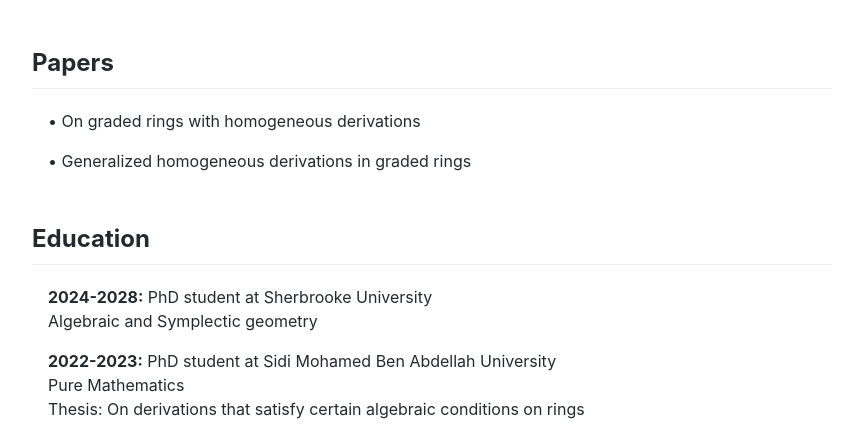
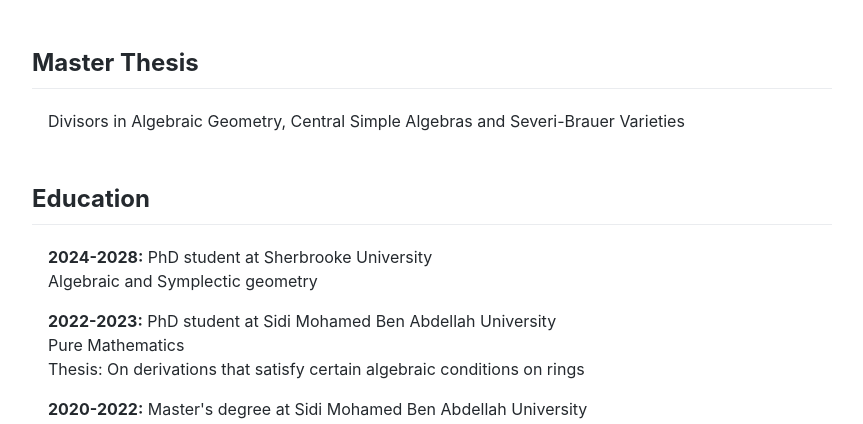
Before and after one commit to Yassine7589/yassineaitmohamed.github.io, a plain HTML site: page index.html in a window 1280 px wide. Shown: the part 361-785 px from the top of the page, without its empty margins (208-1071 px from the left). Drawn offline with Linux system fonts and the light colour scheme.

Commit message:
Update index.html

```diff
--- a/index.html
+++ b/index.html
@@ -58,10 +58,9 @@
     </div>
 
     <div class="section">
-        <h2>Papers</h2>
+        <h2>Master Thesis</h2>
         <div class="talk">
-            <p>• On graded rings with homogeneous derivations</p>
-            <p>• Generalized homogeneous derivations in graded rings</p>
+            <p>Divisors in Algebraic Geometry, Central Simple Algebras and Severi-Brauer Varieties</p>
         </div>
     </div>
 
```
